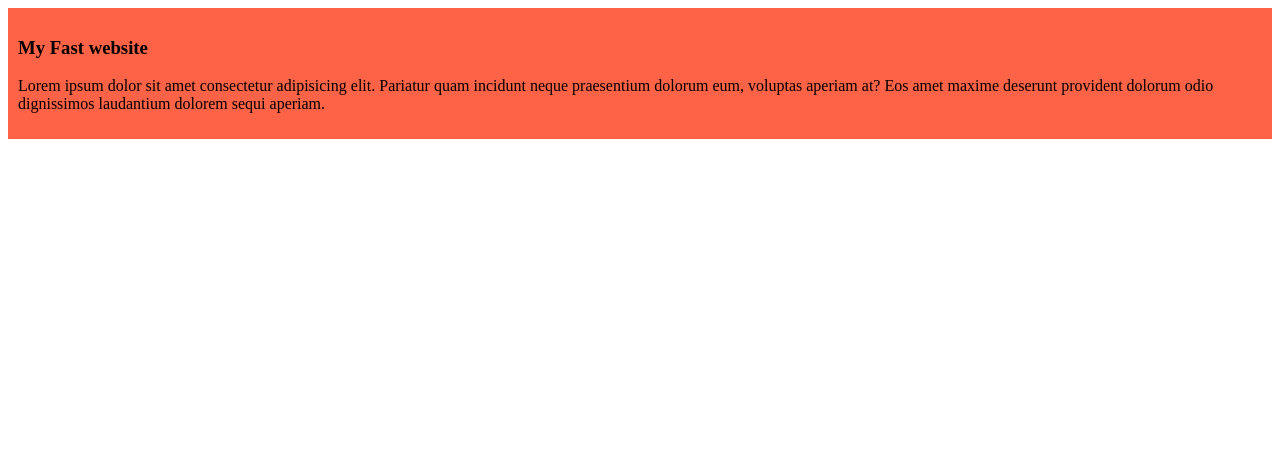
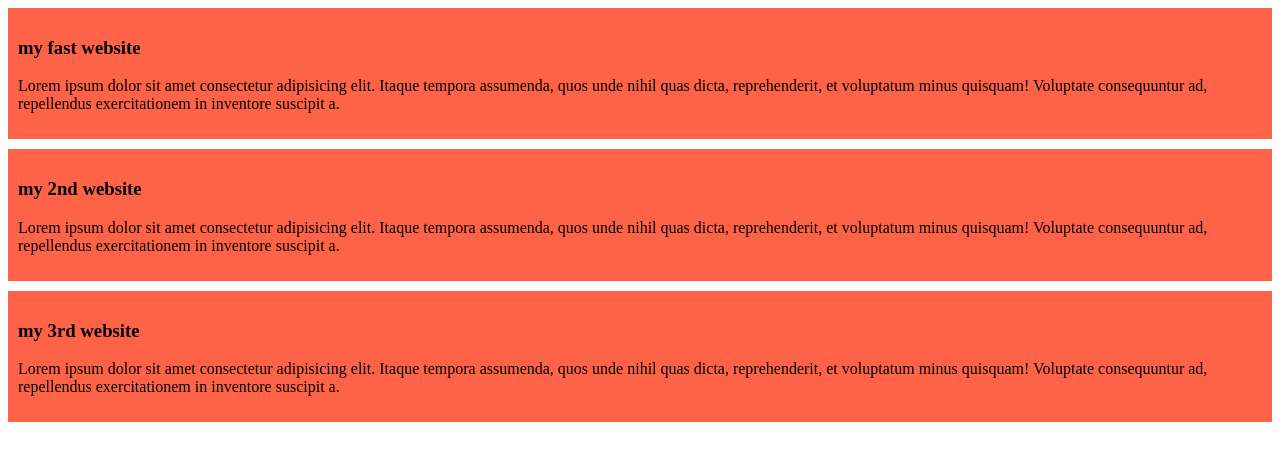
Before and after one commit to soron01/My-Simple-Website, a plain HTML site: page index.html in a window 1280 px wide. Drawn offline with Linux system fonts and the light colour scheme.

Commit message:
added the 2nd and 3rd blog

```diff
--- a/index.html
+++ b/index.html
@@ -4,11 +4,20 @@
         <meta charset="UTF-8" />
         <meta name="viewport" content="width=device-width, initial-scale=1.0" />
         <title>My Simple Website</title>
-        <link rel="stylesheet" href="styel/blog.css">
+        <link rel="stylesheet" href="styel/blog.css" />
     </head>
     <body>
         <div>
-            <h3>My Fast website</h3>
-            <p>Lorem ipsum dolor sit amet consectetur adipisicing elit. Pariatur quam incidunt neque praesentium dolorum eum, voluptas aperiam at? Eos amet maxime deserunt provident dolorum odio dignissimos laudantium dolorem sequi aperiam.</p>
+            <h3>my fast website</h3>
+            <p>Lorem ipsum dolor sit amet consectetur adipisicing elit. Itaque tempora assumenda, quos unde nihil quas dicta, reprehenderit, et voluptatum minus quisquam! Voluptate consequuntur ad, repellendus exercitationem in inventore suscipit a.</p>
+        </div>
+        <div>
+            <h3>my 2nd website</h3>
+            <p>Lorem ipsum dolor sit amet consectetur adipisicing elit. Itaque tempora assumenda, quos unde nihil quas dicta, reprehenderit, et voluptatum minus quisquam! Voluptate consequuntur ad, repellendus exercitationem in inventore suscipit a.</p>
+        </div>
+        <div>
+            <h3>my 3rd website</h3>
+            <p>Lorem ipsum dolor sit amet consectetur adipisicing elit. Itaque tempora assumenda, quos unde nihil quas dicta, reprehenderit, et voluptatum minus quisquam! Voluptate consequuntur ad, repellendus exercitationem in inventore suscipit a.</p>
+        </div>
     </body>
 </html>
--- a/styel/blog.css
+++ b/styel/blog.css
@@ -1,4 +1,6 @@
 div {
     background-color: tomato;
     padding: 10px;
+
+    margin-bottom: 10px;
 }
```
